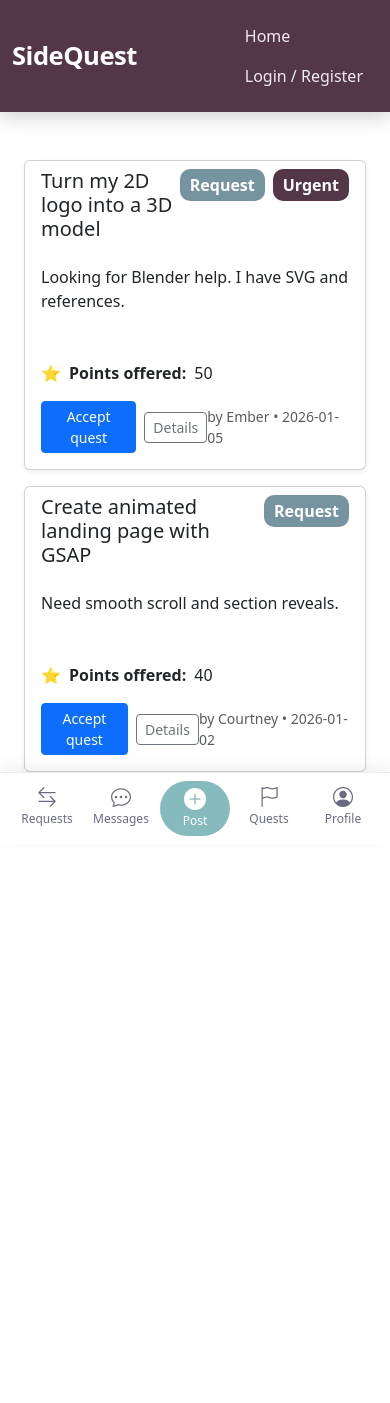
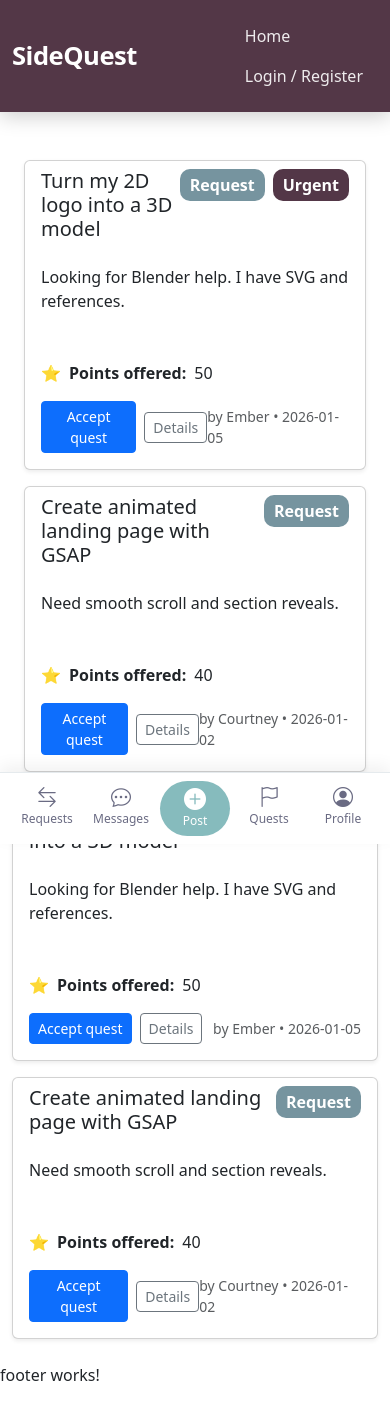
Before and after one commit to SirRicharod/mergemages-sidequest, an Angular app in the folder angular-frontend/: page / in a window 390 px wide. Before the commit the page ends 860 px from the top, so only its background shows below. Built offline with nearby package versions, Linux system fonts and the light colour scheme.

Commit message:
Refactor bottom navigation to include feed component for better mobile experience

```diff
--- a/angular-frontend/src/app/pages/home/home.html
+++ b/angular-frontend/src/app/pages/home/home.html
@@ -40,4 +40,9 @@
 </div>
 
 <!-- Bottom nav (phone mode only) -->
-<app-bottom-nav class="d-lg-none" (makePost)="openPostPopup()"></app-bottom-nav>
+<app-feed #feedRef [urgentOnly]="urgentOnly" [searchMode]="mode" [searchQuery]="searchQuery" [queryMode]="queryMode">
+</app-feed>
+
+<app-bottom-nav class="d-lg-none" [mode]="mode" (toggleMode)="toggleSearchMode()" (makePost)="openPostPopup()"
+    (openSearch)="mobileSearchVisible = true">
+</app-bottom-nav>
```
